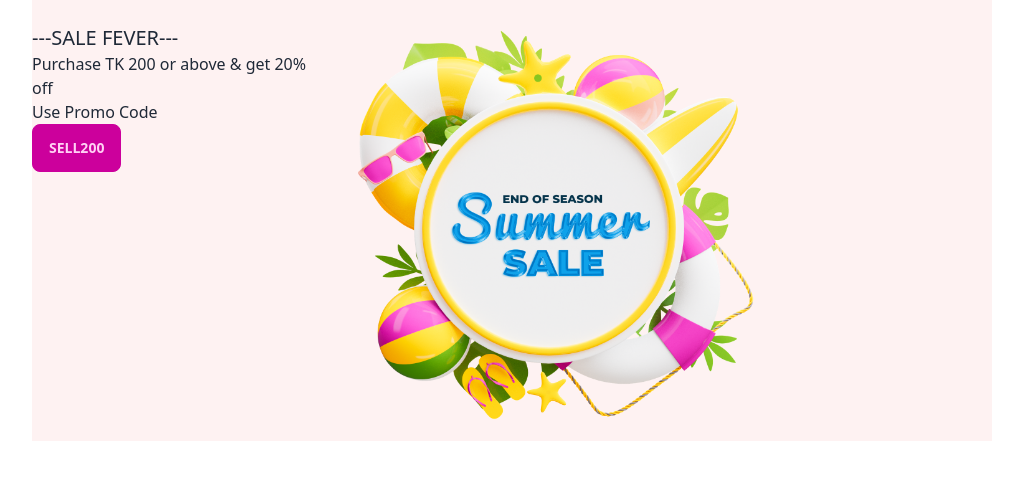
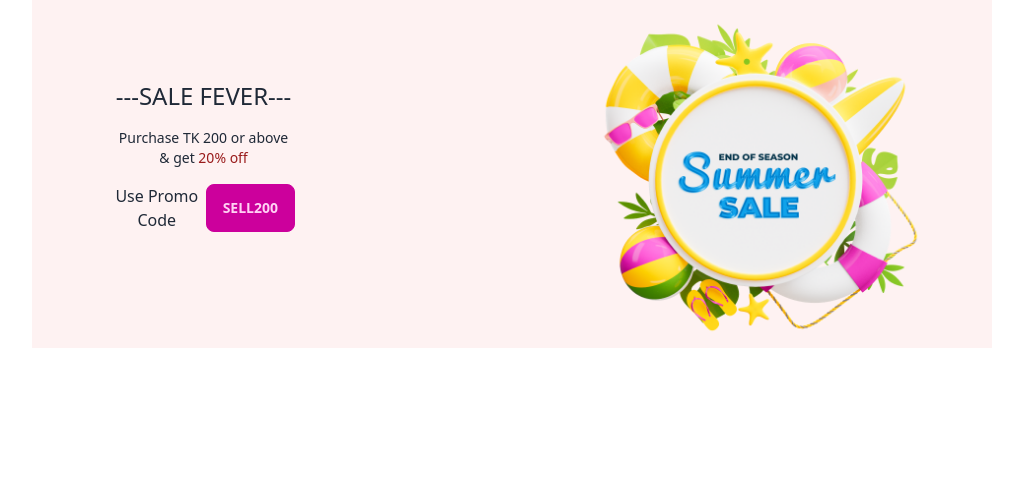
Before and after one commit to musabtheexpensive/using-vanilaJavascript-summer-selling-hotProduct, a website: page index.html in a window 1280 px wide. Shown: the whole page, without its empty margins (128-1151 px from the left). Drawn offline with nearby package versions, Linux system fonts and the light colour scheme.

Commit message:
This Is My Third commit

```diff
--- a/index.html
+++ b/index.html
@@ -14,17 +14,17 @@
     <header>
         <!-- 1st section -->
         <section>
-            <div class="flex justify-between w-9/12 mx-auto gap-5 bg-red-50">
-                <div class="gap-4 mt-6">
-                    <h3 class="text-xl">---SALE FEVER---</h3>
-                    <h1>Purchase TK 200 or above & get <span id="off">20% off</span></h1>
-                    <div class="promo-div">
+            <div class="flex text-center w-9/12 mx-auto bg-red-50">
+                <div class="gap-8 text-center mt-20 ml-20">
+                    <h3 class="text-2xl">---SALE FEVER---</h3>
+                    <h1 class="mt-4 text-sm">Purchase TK 200 or above & get <span class="text-red-800">20% off</span></h1>
+                    <div class="flex gap-1 text-center mt-4">
                         <h5>Use Promo Code</h5>
                         <button class="btn btn-active btn-secondary">SELL200</button>
                     </div>
                 </div>
                 <div>
-                    <img class="w-8/12" src="./images/Summer 1.png" alt="">
+                    <img class="w-3/6 ml-72" src="./images/Summer 1.png" alt="">
                 </div>
             </div>
         </section>
```
